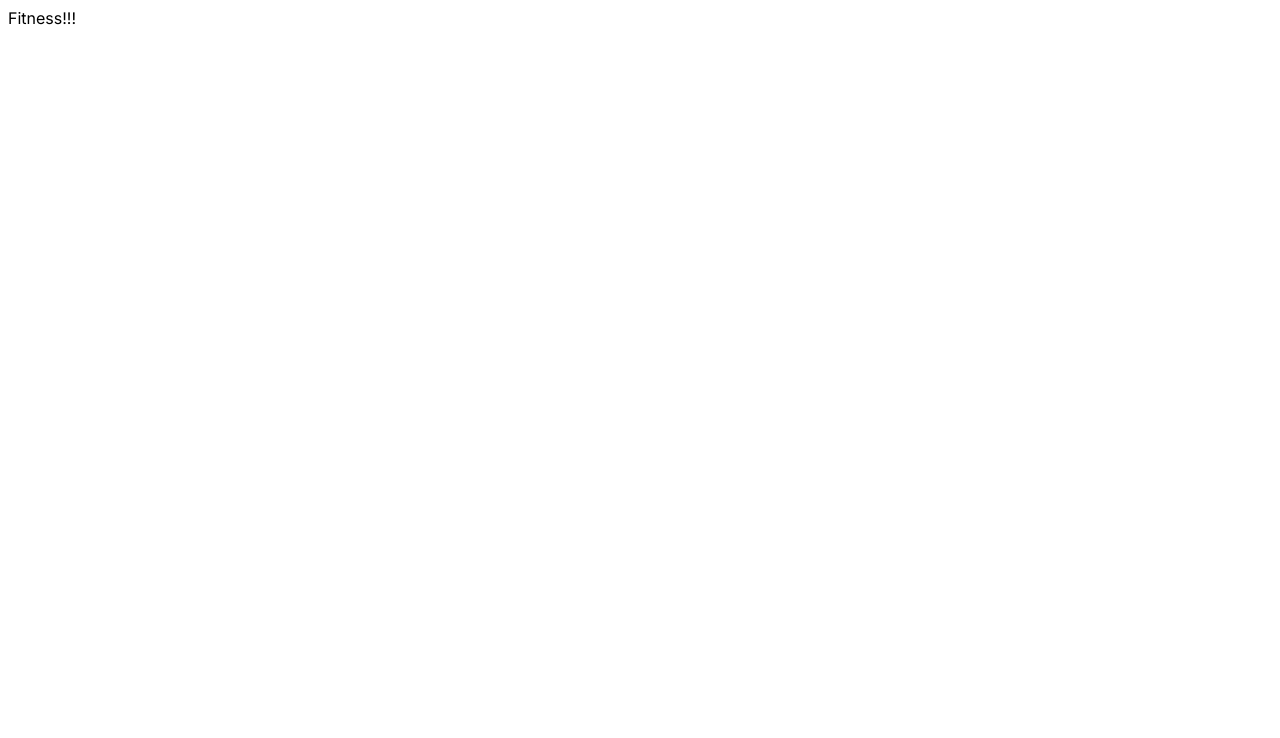
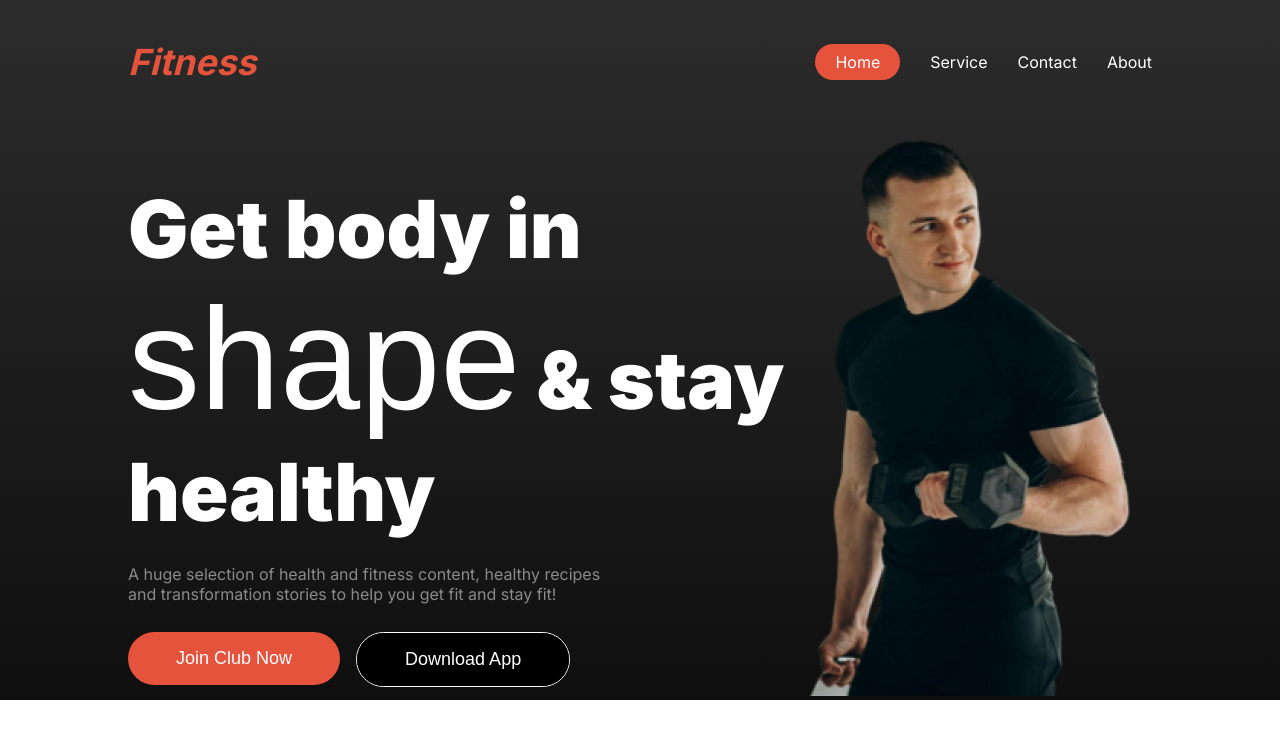
Before and after one commit to Raisul03/Assignment-2, a plain HTML site: page index.html in a window 1280 px wide. Drawn offline with Linux system fonts and the light colour scheme; a web font is replaced by a local one.

Commit message:
Banner Section Complete

```diff
--- /dev/null
+++ b/Style/shared.css
@@ -0,0 +1,26 @@
+.flex{
+    display: flex;
+}
+
+
+.title{
+    font-size: 5rem;
+    font-weight: 900;
+}
+
+
+.para{
+    font-size: 1rem;
+    color: rgba(255, 255, 255, 50%);
+}
+
+
+.button{
+    font-size: 1.125rem;
+    font-weight: 600px;
+    padding: 1rem 3rem;
+    border-radius: 50px;
+    color: white;
+    border-style: none;
+    background-color: #E6533C;
+}
--- a/Style/style.css
+++ b/Style/style.css
@@ -1,5 +1,115 @@
 @import url('https://fonts.googleapis.com/css2?family=Inter:wght@100..900&display=swap');
+@import url('https://fonts.cdnfonts.com/css/miama');
 
-body{
+body {
     font-family: "Inter", sans-serif;
+    max-width: 1440px;
+    margin: 0 auto;
 }
+
+* {
+    margin: 0;
+    padding: 0;
+}
+
+.bg-color {
+    background: linear-gradient(to bottom, rgba(44, 44, 44, 1), rgba(15, 15, 15, 1));
+}
+
+/* Nav Section Starts */
+.limit {
+    width: 80%;
+    margin: 0 auto;
+    padding-top: 2.5rem;
+}
+
+.navbar {
+    justify-content: space-between;
+    align-items: center;
+}
+
+.nav-title {
+    font-size: 2.25rem;
+    font-weight: 900px;
+    color: #E6533C;
+    /* margin-bottom: 6rem; */
+}
+
+.nav-list {
+    gap: 30px;
+    list-style: none;
+    align-items: center;
+    justify-content: center;
+    /* margin-bottom: 2rem; */
+}
+
+.nav-list a {
+    text-decoration: none;
+    color: white;
+}
+
+#home {
+    background-color: #E6533C;
+    padding: .5rem 1.25rem;
+    border-radius: 50px;
+}
+
+/* Nav Section Ends */
+
+/* Banner Section Starts */
+.banner {
+    justify-content: space-between;
+}
+
+.banner-content {
+    margin-top: 96px;
+}
+
+.banner-title {
+    font-size: 5rem;
+    font-weight: 900;
+    margin-bottom: 1.5rem;
+    color: white;
+}
+
+#shape {
+    font-family: 'Miama', sans-serif;
+    font-weight: 400;
+    font-size: 9rem;
+}
+
+.banner-paragraph {
+    font-size: 1rem;
+    color: rgba(255, 255, 255, 50%);
+    margin-bottom: 1.75rem;
+}
+
+.banner-image {
+    margin-top: 32px;
+}
+
+#btn {
+    border: 1px solid white;
+    border-radius: 50px;
+}
+
+.btn-primary-1 {
+    margin-right: 1rem;
+    background-color: #E6533C;
+}
+
+.btn-primary-2 {
+    background-color: black;
+}
+
+.btn-primary-1,
+.btn-primary-2 {
+    font-size: 1.125rem;
+    font-weight: 600px;
+    padding: 1rem 3rem;
+    border-radius: 50px;
+    color: white;
+    border-style: none;
+}
+
+/* Banner Section Ends */
--- a/index.html
+++ b/index.html
@@ -1,12 +1,50 @@
 <!DOCTYPE html>
 <html lang="en">
+
 <head>
     <meta charset="UTF-8">
     <meta name="viewport" content="width=device-width, initial-scale=1.0">
     <title>Sigma Fitness Center</title>
     <link rel="stylesheet" href="Style/style.css">
+    <link rel="stylesheet" href="Style/shared.css">
 </head>
+
 <body>
-    Fitness!!!
+    <section class="bg-color">
+        <header class="limit">
+            <nav class="navbar flex">
+                <h3 class="nav-title"> <em> Fitness </em></h3>
+                <ul class="nav-list flex">
+                    <li id="home"><a href="">Home</a></li>
+                    <li><a href="">Service</a></li>
+                    <li><a href="">Contact</a></li>
+                    <li><a href="">About</a></li>
+                </ul>
+            </nav>
+            <div class="banner flex">
+                <div class="banner-content">
+                    <div class="banner-title">
+                        Get body in <br> <span id="shape">shape</span> & stay <br> healthy
+                    </div>
+                    <div class="banner-paragraph">
+                        A huge selection of health and fitness content, healthy recipes <br> and
+                        transformation stories to help you get fit and stay fit!
+                    </div>
+                    <div class="flex">
+                        <div><button class="btn-primary-1">Join Club Now</button></div>
+                        <div id="btn"><button class="btn-primary-2">Download App</button></div>
+                    </div>
+                </div>
+                <div class="banner-image"><img src="images/Images 2.png" alt=""></div>
+            </div>
+        </header>
+    </section>
+    <main>
+
+    </main>
+    <footer>
+
+    </footer>
 </body>
+
 </html>
```
